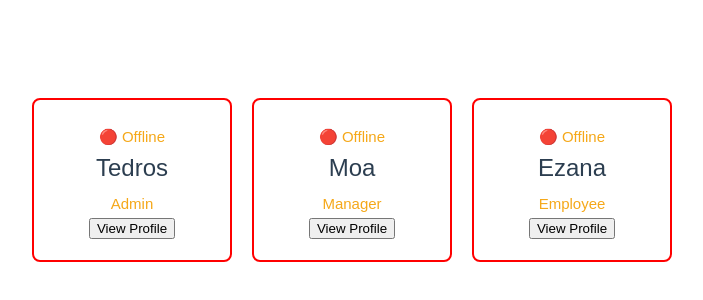
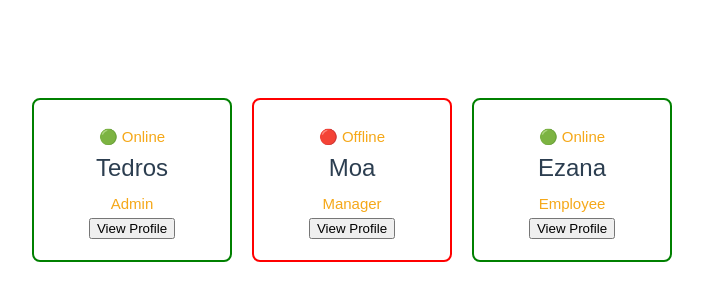
Before and after one commit to SeriousRasCode/spec-frontend-journey, a Vue app in the folder my-project/: page / in a window 1280 px wide. Shown: the part 220-520 px from the top of the page, without its empty margins (0-703 px from the left). Built offline with nearby package versions, Linux system fonts and the light colour scheme.

Commit message:
me add 'status' prop to UserCard components for online/offline indication

```diff
--- a/my-project/src/App.vue
+++ b/my-project/src/App.vue
@@ -29,9 +29,12 @@ const name = ref('')
   -->
 <!--day 3 challenge -->
 <div class="card-cont">
-  <UserCard name="Tedros" role="Admin" />
-  <UserCard name="Moa" role="Manager" />
-  <UserCard name="Ezana" role="Employee" />
+  <UserCard name="Tedros" role="Admin" status="online"
+      @view-profile="showAlert"/>
+  <UserCard name="Moa" role="Manager" status="offline"
+      @view-profile="showAlert"/>
+  <UserCard name="Ezana" role="Employee" status="online"
+      @view-profile="showAlert"/>
   </div>
 </template>
 
```
